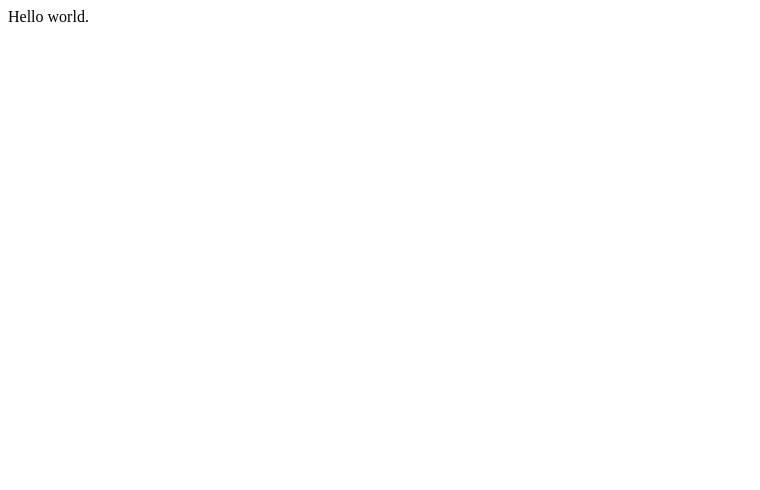
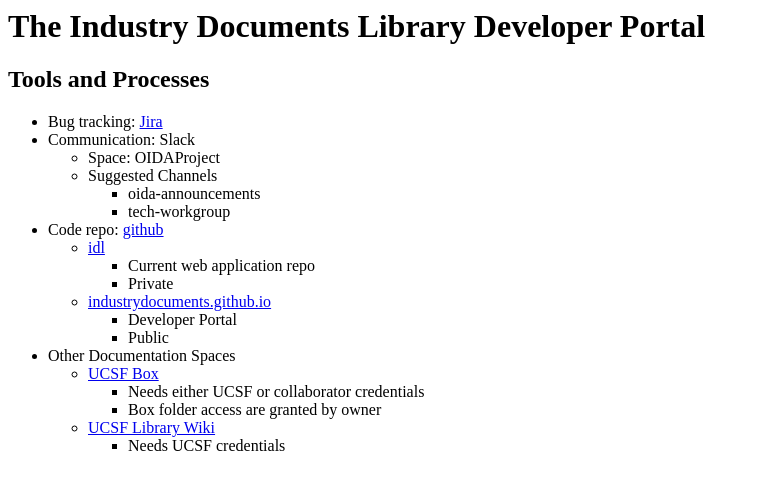
Before and after one commit to industrydocuments/industrydocuments.github.io, a plain HTML site: page index.html in a window 1280 px wide. Shown: the whole page, without its empty margins (0-760 px from the left). Drawn offline with Linux system fonts and the light colour scheme.

Commit message:
aded initial information for dev portal

```diff
--- a/index.html
+++ b/index.html
@@ -1 +1,48 @@
-Hello world.
+<html lang="en">
+<head>
+    <title>The Industry Documents Library Developer Portal</title>
+</head>
+<body>
+<h1>The Industry Documents Library Developer Portal</h1>
+
+<h2> Tools and Processes </h2>
+
+<ul>
+    <li>Bug tracking: <a href="https://oida.atlassian.net/jira/software/c/projects/OIDA/boards/1" target="_blank">Jira</a></li>
+    <li>Communication: Slack</li>
+    <ul>
+        <li>Space: OIDAProject</li>
+        <li>Suggested Channels</li>
+        <ul>
+            <li>oida-announcements</li>
+            <li>tech-workgroup</li>
+        </ul>
+    </ul>
+    <li>Code repo: <a href="https://github.com/industrydocuments" target="_blank">github</a></li>
+    <ul>
+        <li><a href="https://github.com/industrydocuments/idl" target="_blank">idl</a></li>
+        <ul>
+            <li>Current web application repo</li>
+            <li>Private</li>
+        </ul>
+        <li><a href="https://github.com/industrydocuments/industrydocuments.github.io" target="_blank">industrydocuments.github.io</a></li>
+        <ul>
+            <li>Developer Portal</li>
+            <li>Public</li>
+        </ul>
+    </ul>
+    <li>Other Documentation Spaces</li>
+    <ul>
+        <li><a href="box.ucsf.edu" target="_blank">UCSF Box</a></li>
+        <ul>
+            <li>Needs either UCSF or collaborator credentials</li>
+            <li>Box folder access are granted by owner</li>
+        </ul>
+        <li><a href="wiki.library.ucsf.edu" target="_blank">UCSF Library Wiki</a></li>
+        <ul>
+            <li>Needs UCSF credentials</li>
+        </ul>
+    </ul>
+</ul>
+</body>
+</html>
```
